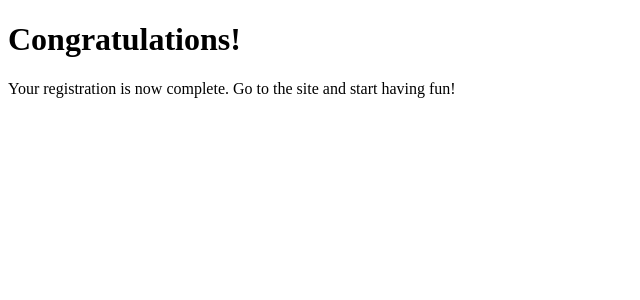
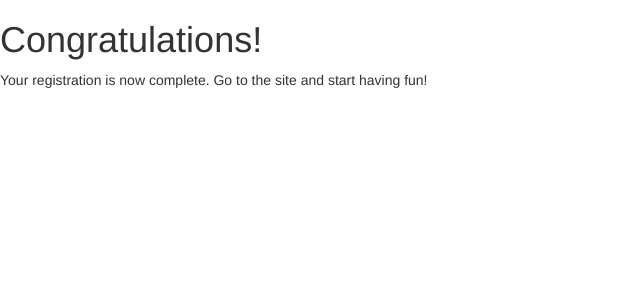
Before and after one commit to leeonlee/wafflestand, a Django app: template bluray/templates/registration/activation_complete.html in a window 1280 px wide. Shown: the top 300 px of the page, without its empty margins (0-640 px from the left). Run offline with Django 3.2, Linux system fonts and the light colour scheme; the template is opened without the code that fills it, so the values that code supplies are empty; some libraries are stand-ins or nearby versions.

Commit message:
add bootstrap to registration base

```diff
--- a/bluray/templates/registration/base.html
+++ b/bluray/templates/registration/base.html
@@ -1,3 +1,4 @@
+{% load staticfiles %}
 <!DOCTYPE html PUBLIC "-//W3C//DTD XHTML 1.0 Transitional//EN"
     "http://www.w3.org/TR/xhtml1/DTD/xhtml1-transitional.dtd">
 <html xmlns="http://www.w3.org/1999/xhtml" xml:lang="en" lang="en">
@@ -7,6 +8,9 @@
         border: 2px solid red;
       }
     </style>
+		<link href="{% static "bootstrap/css/bootstrap.min.css" %}" rel="stylesheet" media="screen">
+		<link href="{% static "bootstrap/css/bootstrap-theme.min.css" %}" rel="stylesheet" media="screen">
+
     <title>{% block title %}Tagging Exploration{% endblock %}</title>
 </head>
 
```
